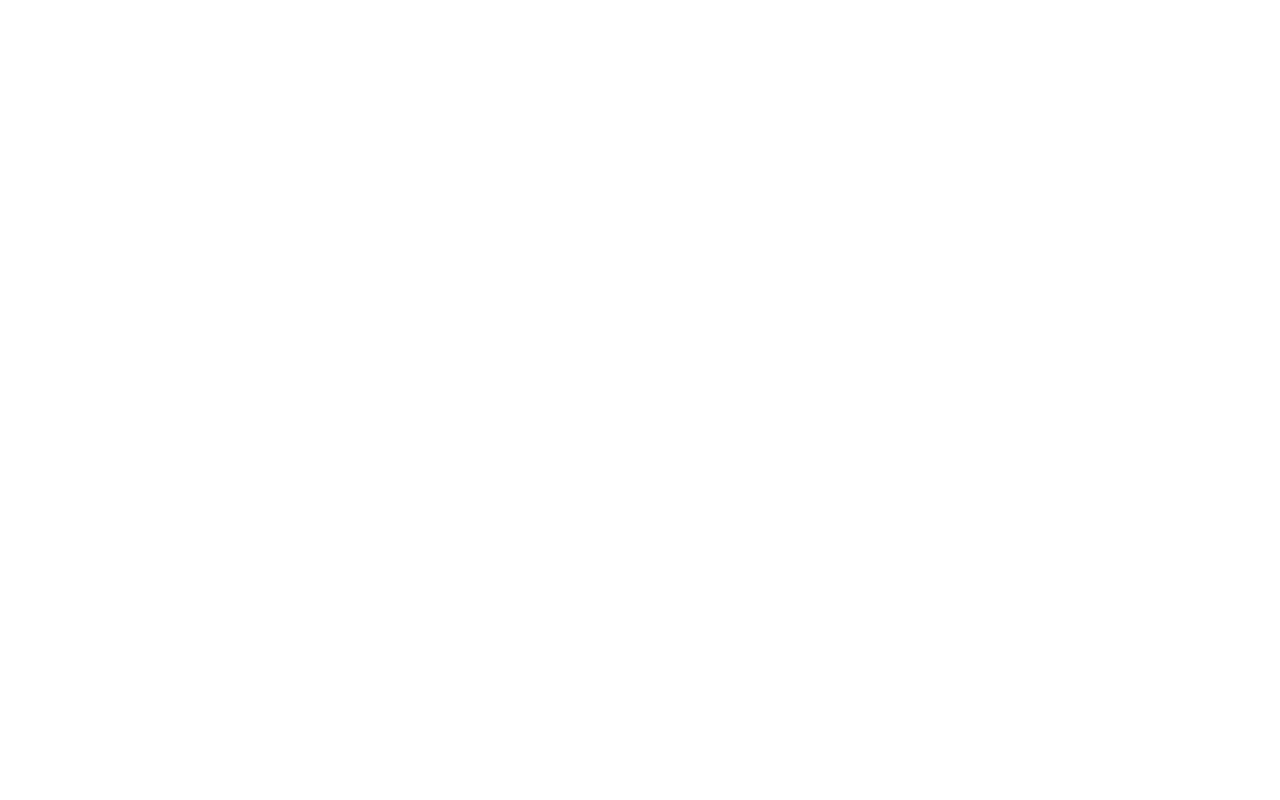
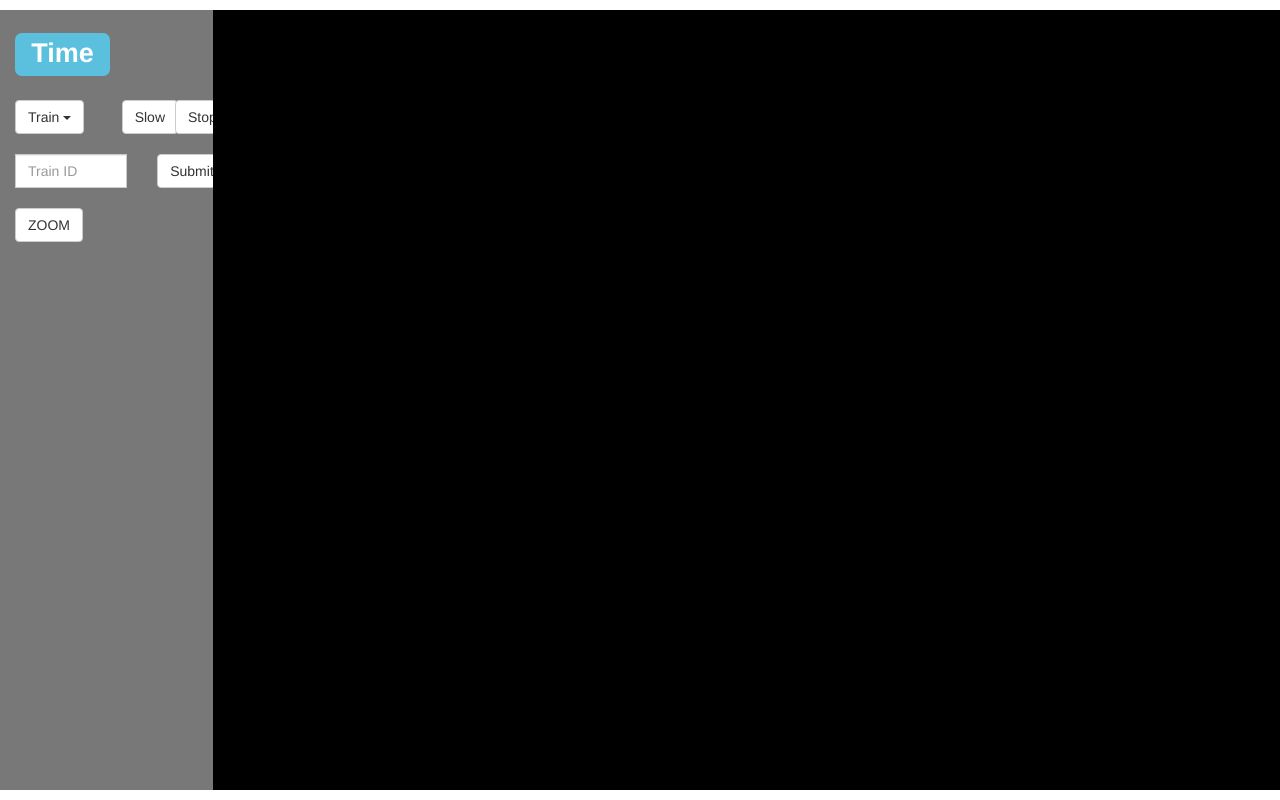
Before and after one commit to hfiller/OEC2015, a plain HTML site: page index.html in a window 1280 px wide. Drawn offline with Linux system fonts and the light colour scheme.

Commit message:
Actual GUI

```diff
--- a/index.html
+++ b/index.html
@@ -7,7 +7,54 @@
 
 	</head>
 	<body>
+		<div class = "container" style="width:100%; margin-top:10px; background:rgb(120,120,120);">
+		<!-- This is the buttons -->
+			<div class = "row" >
+				<div class="col-md-2" style= "">
+					<div> <h1><span class="label label-info" id = "time">Time</span></h1></div><br>
 
+					<div class = "row">
+						<div class="btn-group col-md-6">
+							<button type="button" class="btn btn-default dropdown-toggle" data-toggle="dropdown" aria-expanded="false" id= "traindd">
+								Train <span class="caret"></span><br>
+							</button>
+							<ul class="dropdown-menu" role="menu">
+								<li><a href="#">Train 1</a></li>
+								<li><a href="#">Train 2</a></li>
+								<li><a href="#">Train 3</a></li>
+							 </ul>
+						</div>
+						<div class= "col-md-3">
+							<button type="button" class="btn btn-default" id="slow">Slow</button>
+						</div>
+						<div class= "col-md-3">
+							<button type="button" class="btn btn-default" id="stop">Stop</button>
+						</div>
+					</div><br>
+
+					<div class= "row">
+						<div class="col-md-8">
+							<div class="input-group input-group-md">
+							  <input type="text" class="form-control" placeholder="Train ID" aria-describedby="sizing-addon1" id = "trainid">
+							</div>
+						</div>
+
+						<div class="col-md-4">
+							<button type="button" class="btn btn-default" id = "trainlookup">Submit</button>
+						</div>
+					</div><br>
+					<div>
+						<button type="button" class="btn btn-default" id = "zoom">ZOOM</button>
+					</div><br>
+
+				</div>
+
+
+				<div class = "col-md-10" style=" background:black; height:780px;">
+					<!-- this is our canvas -->
+				</div>
+			</div>
+		</div>
 
 		<link href="css/main.css"></script>
 		<script src="js/main.js"></script>
```
